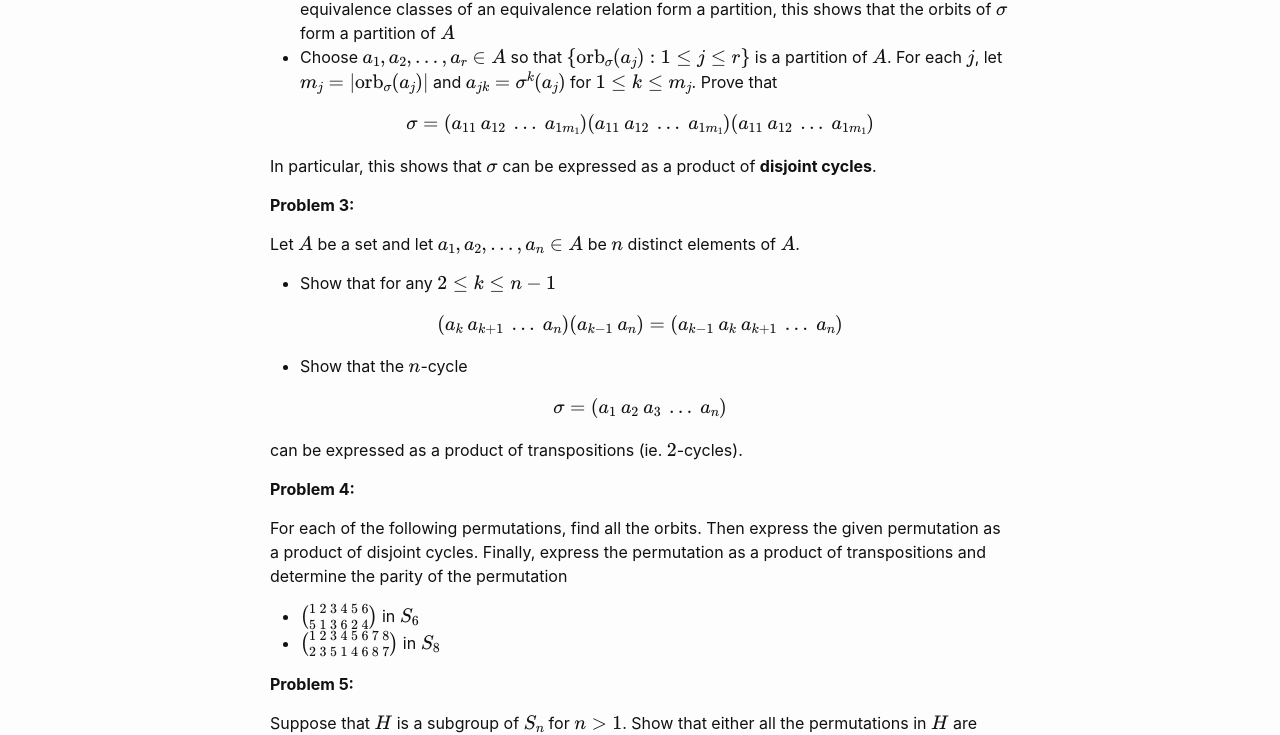
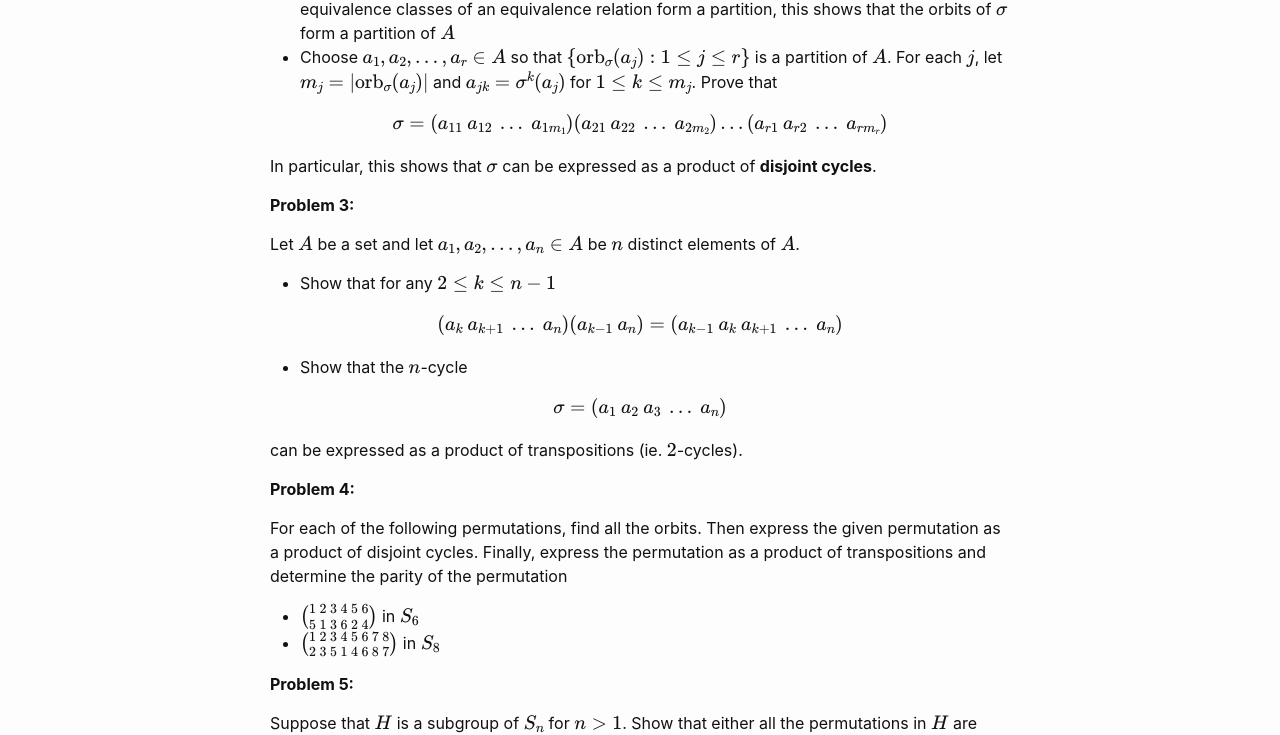
Before and after one commit to wcasper/math407spring2021, a Jekyll site: the page built from _homework/hw4.md, in a window 1280 px wide. Shown: the part 857-1592 px from the top of the page. Built offline with Jekyll 4.4.1, drawn with Linux system fonts in a browser that asks for light colours.

Commit message:
fixed typo

```diff
--- a/_homework/hw4.md
+++ b/_homework/hw4.md
@@ -27,7 +27,7 @@ Let $$A$$ be a finite set and $$\sigma\in S_A$$.  Define a relation $$\mathscr R
 * Show that the equivalence class of $$a\in A$$ under $$\mathscr R_\sigma$$ is exactly $$\text{orb}_\sigma(a)$$.  Since the equivalence classes of an equivalence relation form a partition, this shows that the orbits of $$\sigma$$ form a partition of $$A$$
 * Choose $$a_1,a_2,\dots,a_r\in A$$ so that $$\{\text{orb}_\sigma(a_j): 1\leq j\leq r\}$$ is a partition of $$A$$.  For each $$j$$, let $$m_j = \lvert\text{orb}_\sigma(a_j)\rvert$$ and $$a_{jk} = \sigma^k(a_j)$$ for $$1\leq k\leq m_j$$.  Prove that
 
-$$\sigma = (a_{11}\ a_{12}\ \dots\ a_{1m_1})(a_{11}\ a_{12}\ \dots\ a_{1m_1})(a_{11}\ a_{12}\ \dots\ a_{1m_1})$$
+$$\sigma = (a_{11}\ a_{12}\ \dots\ a_{1m_1})(a_{21}\ a_{22}\ \dots\ a_{2m_2})\dots (a_{r1}\ a_{r2}\ \dots\ a_{rm_r})$$
 
 In particular, this shows that $$\sigma$$ can be expressed as a product of **disjoint cycles**.
 
```
